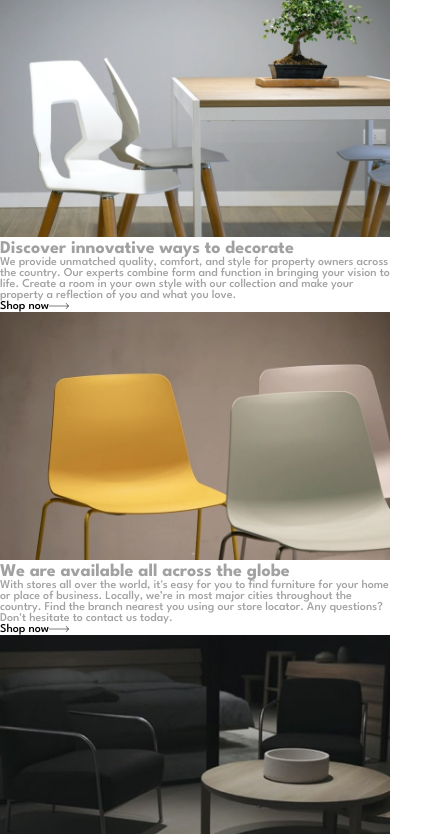
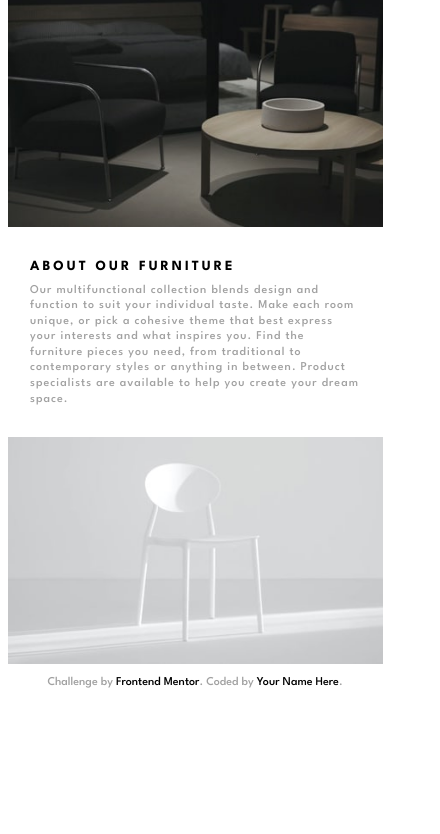
Before and after one commit to mitulpatel224/practice-homepage-room, a website: page index.html in a window 390 px wide. Shown: the part 30-864 px from the top of the page, 440 px wide, since content can reach past the window. Drawn offline with Linux system fonts and the light colour scheme.

Commit message:
feat: about section responsive design

```diff
--- a/assets/scss/base/_global.scss
+++ b/assets/scss/base/_global.scss
@@ -21,6 +21,10 @@ a {
   }
 }
 
+p{
+  line-height: 1.3;
+}
+
 button {
   background: transparent;
   border: 0;
--- /dev/null
+++ b/assets/scss/components/_about.scss
@@ -0,0 +1,28 @@
+.about {
+  display: flex;
+  flex-direction: column;
+  .about-image {
+    margin: 0 auto;
+    img {
+      max-width: 375px;
+    }
+  }
+  .content {
+    padding: 30px;
+    h3 {
+      color: $black;
+      margin-bottom: 10px;
+      text-transform: uppercase;
+      letter-spacing: 3px;
+    }
+    p {
+      letter-spacing: 1px;
+    }
+  }
+}
+
+@media only screen and (min-width: "1024px") {
+  .about {
+    flex-direction: row;
+  }
+}
--- a/assets/scss/components/_index.scss
+++ b/assets/scss/components/_index.scss
@@ -1,3 +1,4 @@
 @import './header';
 @import './slider';
 @import './footer';
+@import './about';
--- a/index.html
+++ b/index.html
@@ -48,7 +48,7 @@
     <!-- HERO SLIDER -->
     <section class="hero-slider">
       <!-- SLIDER -->
-      <div class="slider-content">
+      <!-- <div class="slider-content">
         <div id="hero1" class="slide">
           <figure>
             <img src="./assets/images/desktop-image-hero-1.jpg" alt="hero_1">
@@ -89,9 +89,9 @@
             <a href="#" class="shop-now">Shop now<span class="arrow-right"></span></a>
           </div>
         </div>
-      </div>
+      </div> -->
       <!-- SLIDER-NAVIGATION BUTTON -->
-      <div class="slider-navigation">
+      <!-- <div class="slider-navigation">
         <button id="goLeft">
           <figure>
             <img src="./assets/images/icon-angle-left.svg" alt="go_left">
@@ -102,14 +102,16 @@
             <img src="./assets/images/icon-angle-right.svg" alt="go_right">
           </figure>
         </button>
-      </div>
+      </div> -->
     </section>
     <!-- ABOUT SECTION -->
     <section role="contentinfo" class="about">
+      <div class="about-image right">
         <figure>
           <img src="./assets/images/image-about-dark.jpg" alt="about_dark">
         </figure>
-      <div>
+      </div>
+      <div class="content">
         <h3>About our furniture</h3>
         <p>Our multifunctional collection blends design and function to suit your individual taste.
           Make each room unique, or pick a cohesive theme that best express your interests and what
@@ -117,9 +119,11 @@
           or anything in between. Product specialists are available to help you create your dream space.
         </p>
       </div>
+      <div class="about-image left">
         <figure>
           <img src="./assets/images/image-about-light.jpg" alt="about_light">
         </figure>
+      </div>
     </section>
   </main>
 
```
Also changed, not shown: style.css, 1 other file. Lines whose indentation alone changed are shown as unchanged.
